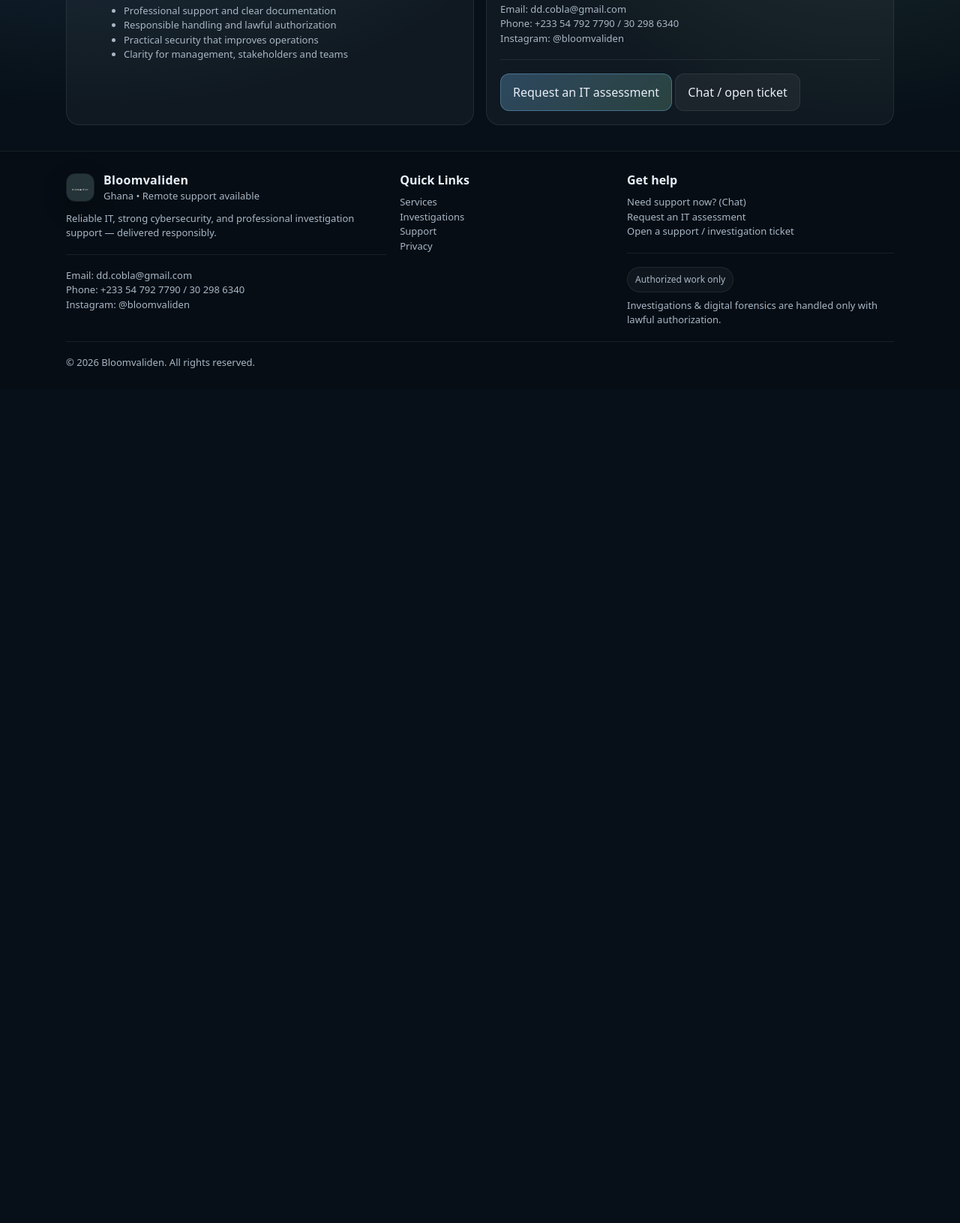
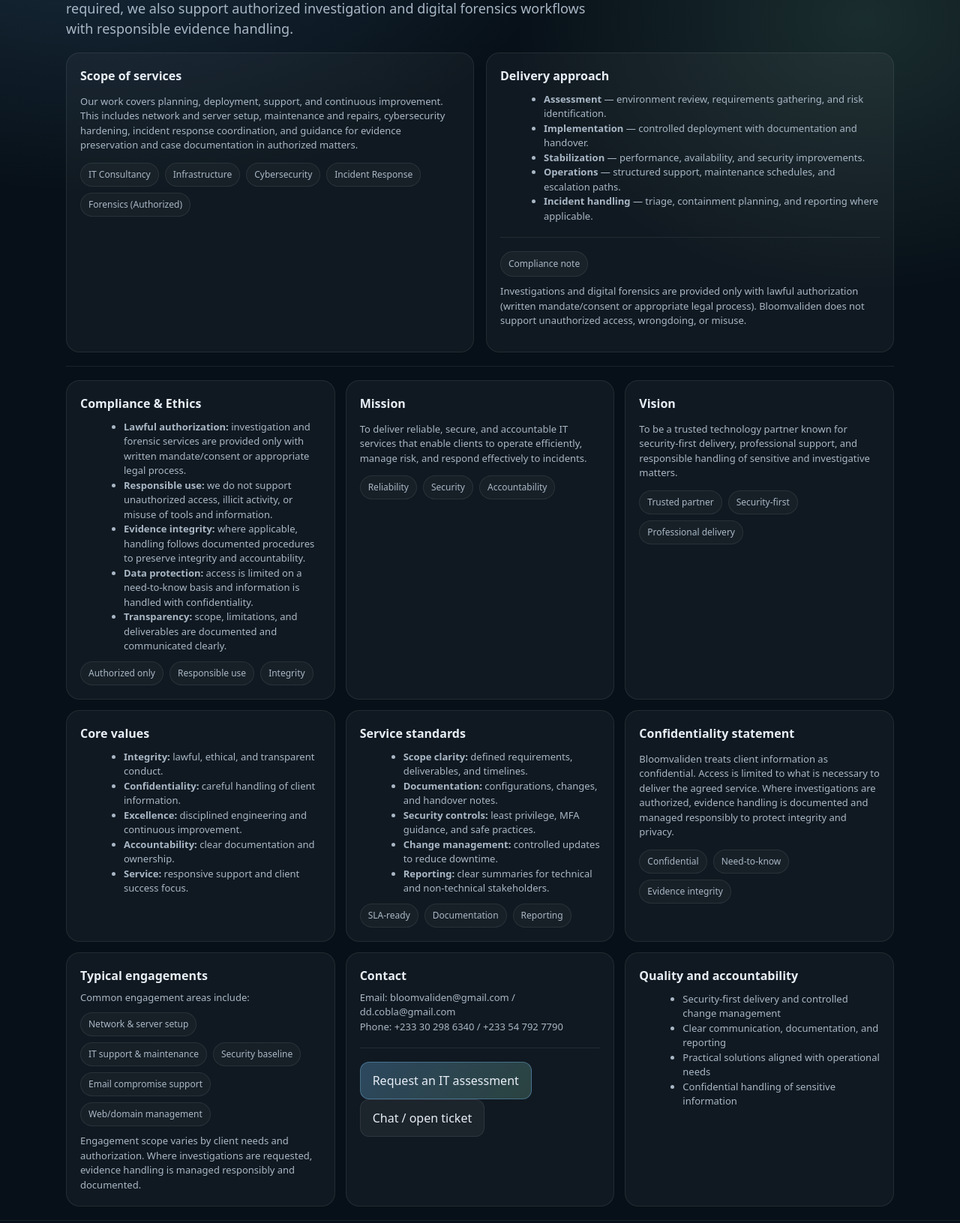
Before and after one commit to ddcobla/bloomvaliden-site, a plain HTML site: page about.html in a window 1280 px wide. Shown: the part 388-2019 px from the top of the page at 75% size. Before the commit the page ends 907 px from the top, so only its background shows below. Drawn offline with Linux system fonts and the light colour scheme.

Commit message:
Add files via upload

```diff
--- a/about.html
+++ b/about.html
@@ -48,96 +48,148 @@
 <section class="section">
   <div class="container">
     <div class="badge">About</div>
-    <h1 class="h1" style="margin-top:10px">Bloomvaliden — security-first IT with investigative strength.</h1>
+    <h1 class="h1" style="margin-top:10px">Bloomvaliden — IT consultancy, infrastructure delivery, and cybersecurity services.</h1>
+
     <p class="lead">
-      We deliver stable infrastructure, practical cybersecurity, and professional investigation support — built for real businesses and real incidents.
+      Bloomvaliden provides professional IT consultancy and technical services for organizations and individuals who require reliable systems, secure operations,
+      and accountable support. We combine infrastructure engineering (systems, servers and networking) with cybersecurity programs and structured incident response.
+      Where required, we also support authorized investigation and digital forensics workflows with responsible evidence handling.
     </p>
 
     <div class="split" style="margin-top:14px">
       <div class="card">
-        <h3>What we stand for</h3>
+        <h3>Scope of services</h3>
+        <p class="small">
+          Our work covers planning, deployment, support, and continuous improvement. This includes network and server setup, maintenance and repairs, cybersecurity
+          hardening, incident response coordination, and guidance for evidence preservation and case documentation in authorized matters.
+        </p>
+        <div class="meta">
+          <span class="pill">IT Consultancy</span>
+          <span class="pill">Infrastructure</span>
+          <span class="pill">Cybersecurity</span>
+          <span class="pill">Incident Response</span>
+          <span class="pill">Forensics (Authorized)</span>
+        </div>
+      </div>
+
+      <div class="card">
+        <h3>Delivery approach</h3>
         <ul class="small" style="margin:10px 0 0 18px">
-          <li>Professional support and clear documentation</li>
-          <li>Responsible handling and lawful authorization</li>
-          <li>Practical security that improves operations</li>
-          <li>Clarity for management, stakeholders and teams</li>
+          <li><strong>Assessment</strong> — environment review, requirements gathering, and risk identification.</li>
+          <li><strong>Implementation</strong> — controlled deployment with documentation and handover.</li>
+          <li><strong>Stabilization</strong> — performance, availability, and security improvements.</li>
+          <li><strong>Operations</strong> — structured support, maintenance schedules, and escalation paths.</li>
+          <li><strong>Incident handling</strong> — triage, containment planning, and reporting where applicable.</li>
         </ul>
-      </div>
-      <div class="card">
-        <h3>Contact</h3>
-        <div class="small">Email: <a href="mailto:dd.cobla@gmail.com">dd.cobla@gmail.com</a></div>
-        <div class="small">Phone: <a href="tel:+233547927790">+233 54 792 7790 / 30 298 6340</a></div>
-        <div class="small">Instagram: <a href="https://instagram.com/bloomvaliden" target="_blank" rel="noopener">@bloomvaliden</a></div>
         <div class="hr"></div>
-        <a class="btn primary" href="contact.html">Request an IT assessment</a>
-        <a class="btn" data-open-chat="true" href="support.html">Chat / open ticket</a>
+        <div class="badge">Compliance note</div>
+        <p class="small" style="margin-top:10px;color:var(--muted)">
+          Investigations and digital forensics are provided only with lawful authorization (written mandate/consent or appropriate legal process).
+          Bloomvaliden does not support unauthorized access, wrongdoing, or misuse.
+        </p>
       </div>
     </div>
+
+    <div class="hr"></div>
+
+    <div class="grid cards" style="margin-top:14px">
+  <div class="card">
+    <h3>Compliance & Ethics</h3>
+    <ul class="small" style="margin:10px 0 0 18px">
+      <li><strong>Lawful authorization:</strong> investigation and forensic services are provided only with written mandate/consent or appropriate legal process.</li>
+      <li><strong>Responsible use:</strong> we do not support unauthorized access, illicit activity, or misuse of tools and information.</li>
+      <li><strong>Evidence integrity:</strong> where applicable, handling follows documented procedures to preserve integrity and accountability.</li>
+      <li><strong>Data protection:</strong> access is limited on a need‑to‑know basis and information is handled with confidentiality.</li>
+      <li><strong>Transparency:</strong> scope, limitations, and deliverables are documented and communicated clearly.</li>
+    </ul>
+    <div class="meta"><span class="pill">Authorized only</span><span class="pill">Responsible use</span><span class="pill">Integrity</span></div>
   </div>
-</section>
 
-  </main>
+  <div class="card">
+    <h3>Mission</h3>
+    <p class="small">
+      To deliver reliable, secure, and accountable IT services that enable clients to operate efficiently, manage risk, and respond effectively to incidents.
+    </p>
+    <div class="meta"><span class="pill">Reliability</span><span class="pill">Security</span><span class="pill">Accountability</span></div>
+  </div>
 
-  <footer>
-    <div class="container">
-      <div class="footerGrid">
-        <div>
-          <div class="brand" style="margin-bottom:10px">
-            <img src="assets/img/logo.jpg" alt="Bloomvaliden logo" />
-            <div>
-              <strong>Bloomvaliden</strong>
-              <div class="small">Ghana • Remote support available</div>
-            </div>
-          </div>
-          <div class="small">
-            Reliable IT, strong cybersecurity, and professional investigation support — delivered responsibly.
-          </div>
-          <div class="hr"></div>
-          <div class="small">Email: <a href="mailto:dd.cobla@gmail.com">dd.cobla@gmail.com</a></div>
-          <div class="small">Phone: <a href="tel:+233547927790">+233 54 792 7790 / 30 298 6340</a></div>
-          <div class="small">Instagram: <a href="https://instagram.com/bloomvaliden" target="_blank" rel="noopener">@bloomvaliden</a></div>
-        </div>
+  <div class="card">
+    <h3>Vision</h3>
+    <p class="small">
+      To be a trusted technology partner known for security‑first delivery, professional support, and responsible handling of sensitive and investigative matters.
+    </p>
+    <div class="meta"><span class="pill">Trusted partner</span><span class="pill">Security-first</span><span class="pill">Professional delivery</span></div>
+  </div>
 
-        <div>
-          <div style="font-weight:800;margin-bottom:8px">Quick Links</div>
-          <div class="small"><a href="services.html">Services</a></div>
-          <div class="small"><a href="investigations.html">Investigations</a></div>
-          <div class="small"><a href="support.html">Support</a></div>
-          <div class="small"><a href="pages/privacy.html">Privacy</a></div>
-        </div>
+  <div class="card">
+    <h3>Core values</h3>
+    <ul class="small" style="margin:10px 0 0 18px">
+      <li><strong>Integrity:</strong> lawful, ethical, and transparent conduct.</li>
+      <li><strong>Confidentiality:</strong> careful handling of client information.</li>
+      <li><strong>Excellence:</strong> disciplined engineering and continuous improvement.</li>
+      <li><strong>Accountability:</strong> clear documentation and ownership.</li>
+      <li><strong>Service:</strong> responsive support and client success focus.</li>
+    </ul>
+  </div>
 
-        <div>
-          <div style="font-weight:800;margin-bottom:8px">Get help</div>
-          <div class="small"><a data-open-chat="true" href="support.html">Need support now? (Chat)</a></div>
-          <div class="small"><a href="contact.html">Request an IT assessment</a></div>
-          <div class="small"><a href="support.html">Open a support / investigation ticket</a></div>
-          <div class="hr"></div>
-          <div class="small">
-            <span class="badge">Authorized work only</span>
-            <div style="margin-top:8px;color:var(--muted)">
-              Investigations & digital forensics are handled only with lawful authorization.
-            </div>
-          </div>
-        </div>
-      </div>
-      <div class="hr"></div>
-      <div class="small">© 2026 Bloomvaliden. All rights reserved.</div>
+  <div class="card">
+    <h3>Service standards</h3>
+    <ul class="small" style="margin:10px 0 0 18px">
+      <li><strong>Scope clarity:</strong> defined requirements, deliverables, and timelines.</li>
+      <li><strong>Documentation:</strong> configurations, changes, and handover notes.</li>
+      <li><strong>Security controls:</strong> least privilege, MFA guidance, and safe practices.</li>
+      <li><strong>Change management:</strong> controlled updates to reduce downtime.</li>
+      <li><strong>Reporting:</strong> clear summaries for technical and non‑technical stakeholders.</li>
+    </ul>
+    <div class="meta"><span class="pill">SLA-ready</span><span class="pill">Documentation</span><span class="pill">Reporting</span></div>
+  </div>
+
+  <div class="card">
+    <h3>Confidentiality statement</h3>
+    <p class="small">
+      Bloomvaliden treats client information as confidential. Access is limited to what is necessary to deliver the agreed service.
+      Where investigations are authorized, evidence handling is documented and managed responsibly to protect integrity and privacy.
+    </p>
+    <div class="meta"><span class="pill">Confidential</span><span class="pill">Need-to-know</span><span class="pill">Evidence integrity</span></div>
+  </div>
+
+  <div class="card">
+    <h3>Typical engagements</h3>
+    <div class="small">Common engagement areas include:</div>
+    <div class="meta" style="margin-top:10px">
+      <span class="pill">Network & server setup</span>
+      <span class="pill">IT support & maintenance</span>
+      <span class="pill">Security baseline</span>
+      <span class="pill">Email compromise support</span>
+      <span class="pill">Web/domain management</span>
     </div>
-  </footer>
+    <div class="small" style="margin-top:10px;color:var(--muted)">
+      Engagement scope varies by client needs and authorization. Where investigations are requested, evidence handling is managed responsibly and documented.
+    </div>
+  </div>
 
-  <script src="assets/js/main.js"></script>
-  <!--Start of Tawk.to Script-->
-<script type="text/javascript">
-var Tawk_API=Tawk_API||{}, Tawk_LoadStart=new Date();
-(function(){
-var s1=document.createElement("script"),s0=document.getElementsByTagName("script")[0];
-s1.async=true;
-s1.src='https://embed.tawk.to/6956f2c218b41f1981f7a662/1jdtq8imv';
-s1.charset='UTF-8';
-s1.setAttribute('crossorigin','*');
-s0.parentNode.insertBefore(s1,s0);
-})();
-</script>
-<!--End of Tawk.to Script-->
-</body>
-</html>
+  <div class="card">
+    <h3>Contact</h3>
+    <div class="small">Email: <a href="mailto:bloomvaliden@gmail.com">bloomvaliden@gmail.com</a> / <a href="mailto:dd.cobla@gmail.com">dd.cobla@gmail.com</a></div>
+    <div class="small">Phone: <a href="tel:+233302986340">+233 30 298 6340</a> / <a href="tel:+233547927790">+233 54 792 7790</a></div>
+    <div class="hr"></div>
+    <a class="btn primary" href="contact.html">Request an IT assessment</a>
+    <a class="btn" data-open-chat="true" href="support.html">Chat / open ticket</a>
+  </div>
+
+  <div class="card">
+    <h3>Quality and accountability</h3>
+    <ul class="small" style="margin:10px 0 0 18px">
+      <li>Security-first delivery and controlled change management</li>
+      <li>Clear communication, documentation, and reporting</li>
+      <li>Practical solutions aligned with operational needs</li>
+      <li>Confidential handling of sensitive information</li>
+    </ul>
+  </div>
+</div>
+
+</div>
+
+    <div class="hr"></div>
+
+    <section class="section" style="padding:0">
--- a/assets/css/styles.css
+++ b/assets/css/styles.css
@@ -68,7 +68,7 @@
 .brand{
   display:flex;align-items:center;gap:12px;
 }
-.brand img{width:38px;height:38px;border-radius:12px;object-fit:cover;border:1px solid var(--line);box-shadow: 0 10px 30px rgba(0,0,0,.25)}
+.brand img{width:56px;height:56px;border-radius:12px;object-fit:cover;border:1px solid var(--line);box-shadow: 0 10px 30px rgba(0,0,0,.25)}
 .brand strong{letter-spacing:.3px}
 .navlinks{display:flex;gap:16px;align-items:center}
 .navlinks a{
@@ -142,6 +142,8 @@
   .footerGrid{grid-template-columns:1fr}
 }
 @media (max-width: 640px){
+  .brand img{width:44px;height:44px;}
+
   .h1{font-size:36px}
   .navlinks{display:none}
   .menuBtn{display:inline-flex}
--- a/assets/js/main.js
+++ b/assets/js/main.js
@@ -72,7 +72,7 @@
 ${a.msg.value}
 
 (Submitted via Bloomvaliden website)`;
-      window.location.href = `mailto:dd.cobla@gmail.com?subject=${encodeURIComponent(subject)}&body=${encodeURIComponent(body)}`;
+      window.location.href = `mailto:dd.cobla@gmail.com?cc=bloomvaliden@gmail.com?subject=${encodeURIComponent(subject)}&body=${encodeURIComponent(body)}`;
     });
   }
 })();
```
Also changed, not shown: contact.html (+4 -4 lines), index.html (+2 -2 lines), investigations.html (+2 -2 lines), pages/privacy.html (+2 -2 lines), services.html (+2 -2 lines), support.html (+5 -5 lines), 1 other file.
